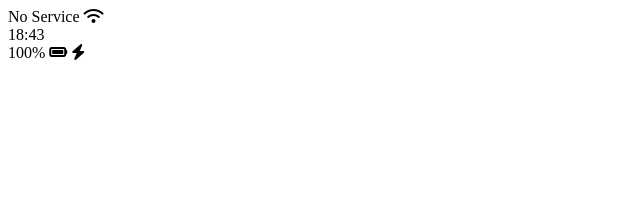
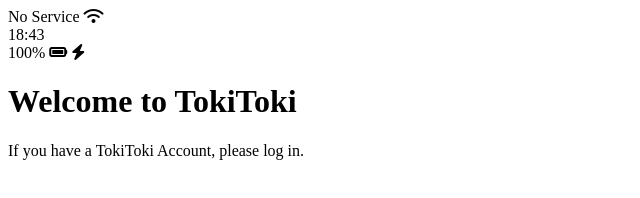
Before and after one commit to daniel231963/kakao-clone-2022, a plain HTML site: page index.html in a window 1280 px wide. Shown: the whole page, without its empty margins (0-640 px from the left). Drawn offline with Linux system fonts and the light colour scheme.

Commit message:
22.05.24 Added Welcome Header

```diff
--- a/index.html
+++ b/index.html
@@ -26,5 +26,9 @@
         <i class="fa-solid fa-bolt"></i>
       </div>
     </div>
+    <header class="welcome-header">
+      <h1 class="welcome-header__title">Welcome to TokiToki</h1>
+      <p class="welcome-header__text"> If you have a TokiToki Account, please log in.</p>
+    </header>
   </body>
 </html>
```
